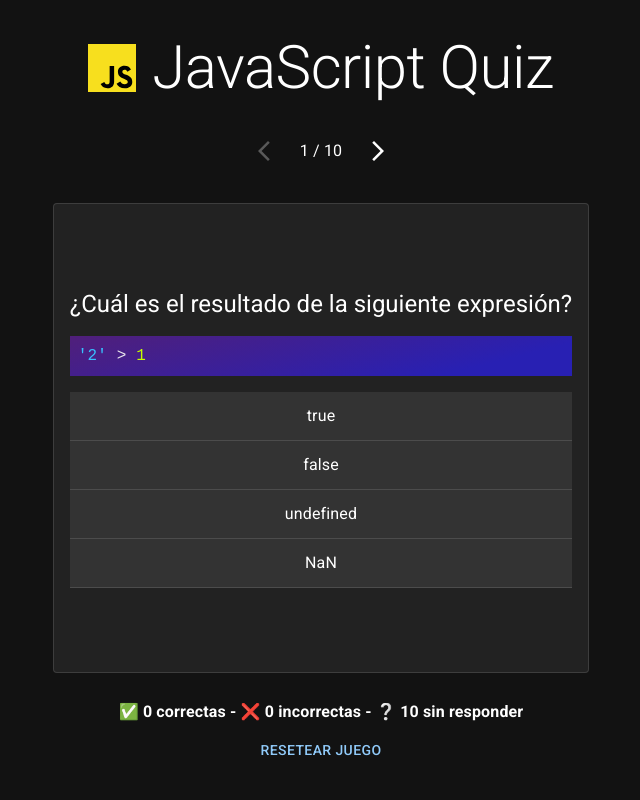
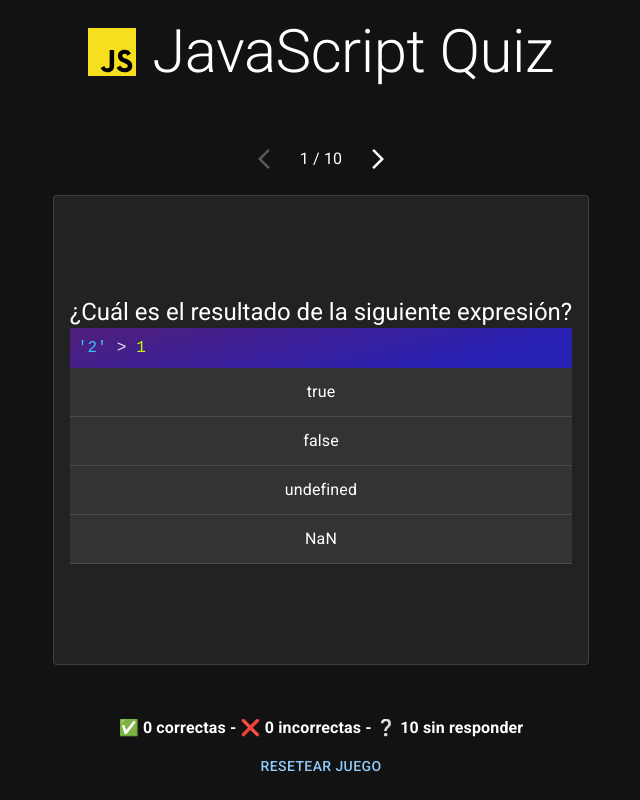
Before and after one commit to rolando22/javascript-quiz, a React (Vite) app: page / in a window 1280 px wide. Both pictures are taken after a click on the button "¡EMPEZAR!". Shown: the whole page, without its empty margins (319-959 px from the left). Built offline with nearby package versions, Linux system fonts and the light colour scheme; a web font is replaced by a local one.

Commit message:
[UPDATE] estilos

```diff
--- a/src/App.css
+++ b/src/App.css
@@ -1,9 +1,8 @@
 #root {
   max-width: 1280px;
   margin: 0 auto;
-  padding: 2rem;
+  padding: 1rem 0;
   text-align: center;
-  height: 100vh;
   display: grid;
   align-content: space-between;
 }
--- a/src/components/Header/index.tsx
+++ b/src/components/Header/index.tsx
@@ -5,7 +5,7 @@
     return (
         <header>
             <Container maxWidth='sm'>
-                <Stack direction='row' gap={2} alignItems='center' justifyContent='center'>
+                <Stack direction={{ sm:'row', xs: 'column' }} gap={2} alignItems='center' justifyContent='center'>
                     <JavaScriptLogo />
                     <Typography variant='h2' component='h1'>
                         JavaScript Quiz
--- a/src/components/Question/index.tsx
+++ b/src/components/Question/index.tsx
@@ -23,7 +23,7 @@
     const handlerOnClickSelectAnswer = (answerId: number) => () => selectAnswer(info.id, answerId);
 
     return (
-        <Card variant='outlined' sx={{ bgcolor: '#222', p: 2, textAlign: 'left', marginTop: 4, height: '470px', width: '100%', display: 'grid', alignContent: 'center' }}>
+        <Card variant='outlined' sx={{ bgcolor: '#222', p: 2, textAlign: 'left', marginTop: 2, height: '470px', width: '100%', display: 'grid', alignContent: 'center' }}>
             <Typography variant='h5'>
                 {info.question}
             </Typography>
--- a/src/index.css
+++ b/src/index.css
@@ -12,6 +12,12 @@
   -webkit-font-smoothing: antialiased;
   -moz-osx-font-smoothing: grayscale;
   -webkit-text-size-adjust: 100%;
+}
+
+* {
+  margin: 0;
+  padding: 0;
+  box-sizing: border-box;
 }
 
 a {
```
